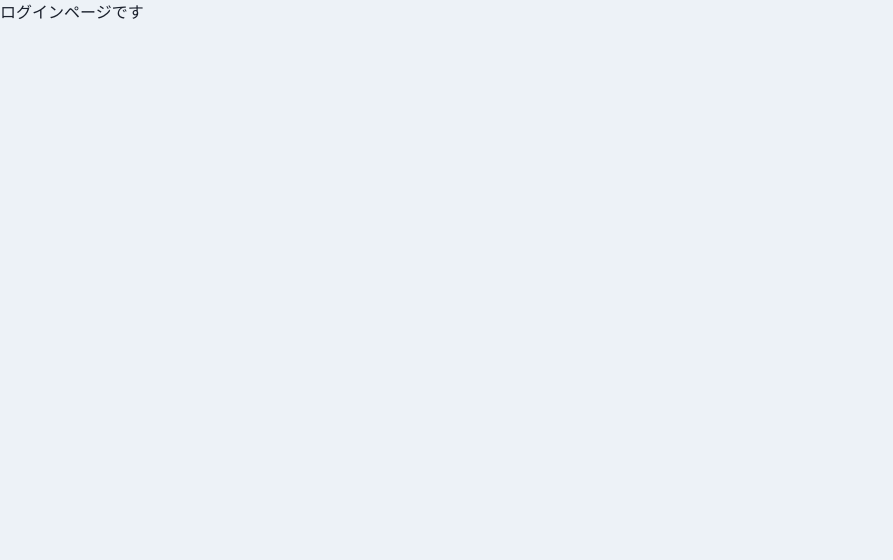
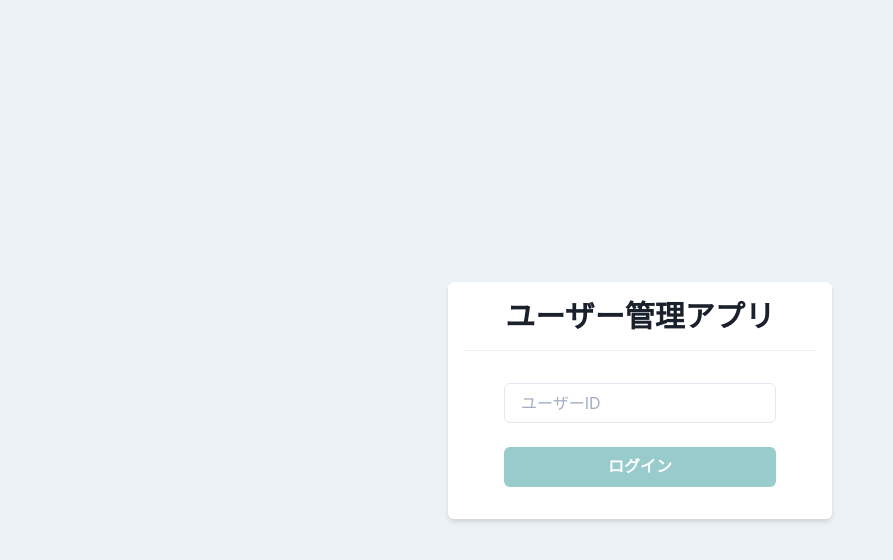
Before and after one commit to kotaro0909/react-app3, a React (Create React App) app: page / in a window 1280 px wide. Shown: the top 560 px of the page, without its empty margins (0-893 px from the left). Built offline with nearby package versions, Linux system fonts and the light colour scheme.

Commit message:
ログイン機能の実装

```diff
--- a/package.json
+++ b/package.json
@@ -15,6 +15,7 @@
     "@types/react": "^17.0.0",
     "@types/react-dom": "^17.0.0",
     "@types/react-router-dom": "^5.3.0",
+    "axios": "^0.24.0",
     "framer-motion": "^4",
     "react": "^17.0.2",
     "react-dom": "^17.0.2",
--- /dev/null
+++ b/src/components/atoms/button/PrimaryButton.tsx
@@ -0,0 +1,25 @@
+import { Button } from '@chakra-ui/react';
+import { memo, ReactNode, VFC } from 'react';
+
+type Props = {
+  children: ReactNode;
+  onClick: () => void;
+  disabled?: boolean;
+  loading?: boolean;
+};
+
+export const PrimaryButton: VFC<Props> = memo((props) => {
+  const { children, onClick, disabled = false, loading = false } = props;
+  return (
+    <Button
+      bg="teal"
+      color="white"
+      _hover={{ opacity: 0.8 }}
+      onClick={onClick}
+      isLoading={loading}
+      disabled={disabled || loading}
+    >
+      {children}
+    </Button>
+  );
+});
--- a/src/components/molecules/MenuDrawer.tsx
+++ b/src/components/molecules/MenuDrawer.tsx
@@ -4,17 +4,26 @@ import { memo, VFC } from 'react';
 type Props = {
   onClose: () => void;
   isOpen: boolean;
+  onClickHome: () => void;
+  onClickUserManagement: () => void;
+  onClickSetting: () => void;
 };
 export const MenuDrawer: VFC<Props> = memo((props) => {
-  const { onClose, isOpen } = props;
+  const { onClose, isOpen, onClickHome, onClickUserManagement, onClickSetting } = props;
   return (
     <Drawer placement="left" size="xs" onClose={onClose} isOpen={isOpen}>
       <DrawerOverlay>
         <DrawerContent>
           <DrawerBody p={0} bg="gray.100">
-            <Button w="100%">TOP</Button>
-            <Button w="100%">ユーザー一覧</Button>
-            <Button w="100%">設定</Button>
+            <Button w="100%" onClick={onClickHome}>
+              TOP
+            </Button>
+            <Button w="100%" onClick={onClickUserManagement}>
+              ユーザー一覧
+            </Button>
+            <Button w="100%" onClick={onClickSetting}>
+              設定
+            </Button>
           </DrawerBody>
         </DrawerContent>
       </DrawerOverlay>
--- a/src/components/organisms/layout/Header.tsx
+++ b/src/components/organisms/layout/Header.tsx
@@ -1,10 +1,18 @@
+/* eslint-disable react-hooks/exhaustive-deps */
 import { Box, Flex, Heading, Link, useDisclosure } from '@chakra-ui/react';
-import { memo, VFC } from 'react';
+import { memo, useCallback, VFC } from 'react';
+import { useHistory } from 'react-router-dom';
 import { MenuIconButton } from '../../atoms/button/MenuIconButton';
 import { MenuDrawer } from '../../molecules/MenuDrawer';
 
 export const Header: VFC = memo(() => {
   const { isOpen, onOpen, onClose } = useDisclosure();
+  const history = useHistory();
+
+  const onClickHome = useCallback(() => history.push('/home'), []);
+  const onClickUserManagement = useCallback(() => history.push('/home/user_management'), []);
+  const onClickSetting = useCallback(() => history.push('/home/setting'), []);
+
   return (
     <>
       <Flex
@@ -15,7 +23,7 @@ export const Header: VFC = memo(() => {
         justify="space-between"
         padding={{ base: 3, md: 5 }}
       >
-        <Flex align="center" as="a" mr={8} _hover={{ cursor: 'pointer' }}>
+        <Flex align="center" as="a" mr={8} _hover={{ cursor: 'pointer' }} onClick={onClickHome}>
           <Heading as="h1" fontSize={{ base: 'md', md: 'lg' }}>
             ユーザー管理アプリ
           </Heading>
@@ -23,13 +31,19 @@ export const Header: VFC = memo(() => {
 
         <Flex align="center" fontSize="sm" flexGrow={2} display={{ base: 'none', md: 'flex' }}>
           <Box pr={4}>
-            <Link>ユーザー一覧</Link>
+            <Link onClick={onClickUserManagement}>ユーザー一覧</Link>
           </Box>
-          <Link>設定</Link>
+          <Link onClick={onClickSetting}>設定</Link>
         </Flex>
         <MenuIconButton onOpen={onOpen} />
       </Flex>
-      <MenuDrawer onClose={onClose} isOpen={isOpen} />
+      <MenuDrawer
+        onClose={onClose}
+        isOpen={isOpen}
+        onClickHome={onClickHome}
+        onClickUserManagement={onClickUserManagement}
+        onClickSetting={onClickSetting}
+      />
     </>
   );
 });
--- a/src/components/pages/Login.tsx
+++ b/src/components/pages/Login.tsx
@@ -1,5 +1,34 @@
-import { memo, VFC } from 'react';
+import { Box, Divider, Flex, Heading, Input, Stack } from '@chakra-ui/react';
+import { ChangeEvent, memo, useState, VFC } from 'react';
+import { useAuth } from '../../hooks/useAuth';
+import { PrimaryButton } from '../atoms/button/PrimaryButton';
 
 export const Login: VFC = memo(() => {
-  return <p>ログインページです</p>;
+  const { login, loading } = useAuth();
+  const [userId, setUserId] = useState('');
+
+  const onChangeUserId = (e: ChangeEvent<HTMLInputElement>) => {
+    setUserId(e.target.value);
+  };
+
+  const onClickLogin = () => {
+    login(userId);
+  };
+
+  return (
+    <Flex align="center" justify="center" height="100vh">
+      <Box bg="white" w="sm" p={4} borderRadius="md" shadow="md">
+        <Heading as="h1" size="lg" textAlign="center">
+          ユーザー管理アプリ
+        </Heading>
+        <Divider my={4} />
+        <Stack spacing={6} py={4} px={10}>
+          <Input placeholder="ユーザーID" value={userId} onChange={onChangeUserId} />
+          <PrimaryButton onClick={onClickLogin} disabled={userId === ''} loading={loading}>
+            ログイン
+          </PrimaryButton>
+        </Stack>
+      </Box>
+    </Flex>
+  );
 });
--- /dev/null
+++ b/src/hooks/useAuth.ts
@@ -0,0 +1,30 @@
+import axios from 'axios';
+import { useCallback, useState } from 'react';
+import { useHistory } from 'react-router-dom';
+
+export const useAuth = () => {
+  const history = useHistory();
+  const [loading, setLoading] = useState(false);
+  const login = useCallback(
+    (id: string) => {
+      setLoading(true);
+      axios
+        .get(`https://jsonplaceholder.typicode.com/users/${id}`)
+        .then((res) => {
+          if (res.data) {
+            history.push('home');
+          } else {
+            alert('ユーザーが見つかりません');
+          }
+        })
+        .catch(() => {
+          alert('ログインできません');
+        })
+        .finally(() => {
+          setLoading(false);
+        });
+    },
+    [history]
+  );
+  return { login, loading };
+};
```
Also changed, not shown: src/types/user.ts (added, +23 -0 lines), 1 other file (tests, documents, lock files or other folders).
